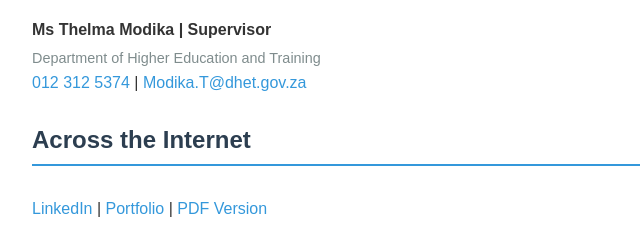
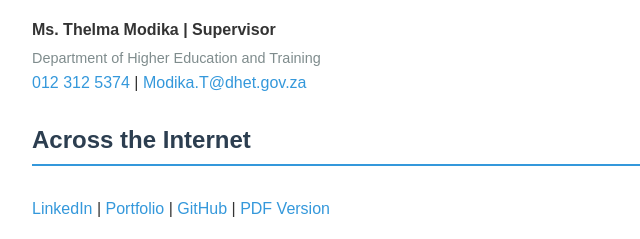
Before and after one commit to SirTebz/Single-Page-CV, a plain HTML site: page index.html in a window 1280 px wide. Shown: the part 2608-2847 px from the top of the page, 208-848 px from the left. Drawn offline with Linux system fonts and the light colour scheme.

Commit message:
Update index

```diff
--- a/index.html
+++ b/index.html
@@ -59,7 +59,7 @@
             <ul>
                 <li>Object Oriented Programming (OOP)</li>
                 <li>Software Development Life Cycle (SDLC)</li>
-                <li>Agile</li>
+                <li>Agile Development</li>
                 <li>Design Patterns</li>
             </ul>
             <li class="list-heading">Version Control & Collaboration:</li>
@@ -138,7 +138,7 @@
     </div>
     <div class="references">
         <div class="reference-title">
-            Ms Thelma Modika | Supervisor
+            Ms. Thelma Modika | Supervisor
         </div>
         <div class="ref-job">Department of Higher Education and Training</div>
         <div>
@@ -148,7 +148,7 @@
 
     <h2>Across the Internet</h2>
     <div class="online-profiles">
-        <a href="https://www.linkedin.com/in/teboho-mokgosi" target="_blank" rel="noopener noreferrer">LinkedIn</a> | <a href="https://portfolio-website-tebohos-projects-2ca35a47.vercel.app/">Portfolio</a> | <a href="assets/CV_Teboho_Mokgosi.pdf" target="_blank">PDF Version</a>
+        <a href="https://www.linkedin.com/in/teboho-mokgosi" target="_blank" rel="noopener noreferrer">LinkedIn</a> | <a href="https://portfolio-website-tebohos-projects-2ca35a47.vercel.app/">Portfolio</a> | <a href="https://github.com/SirTebz" rel="noopener noreferrer">GitHub</a> | <a href="assets/CV_Teboho_Mokgosi.pdf" target="_blank">PDF Version</a>
     </div>
 </body>
 </html>
```
